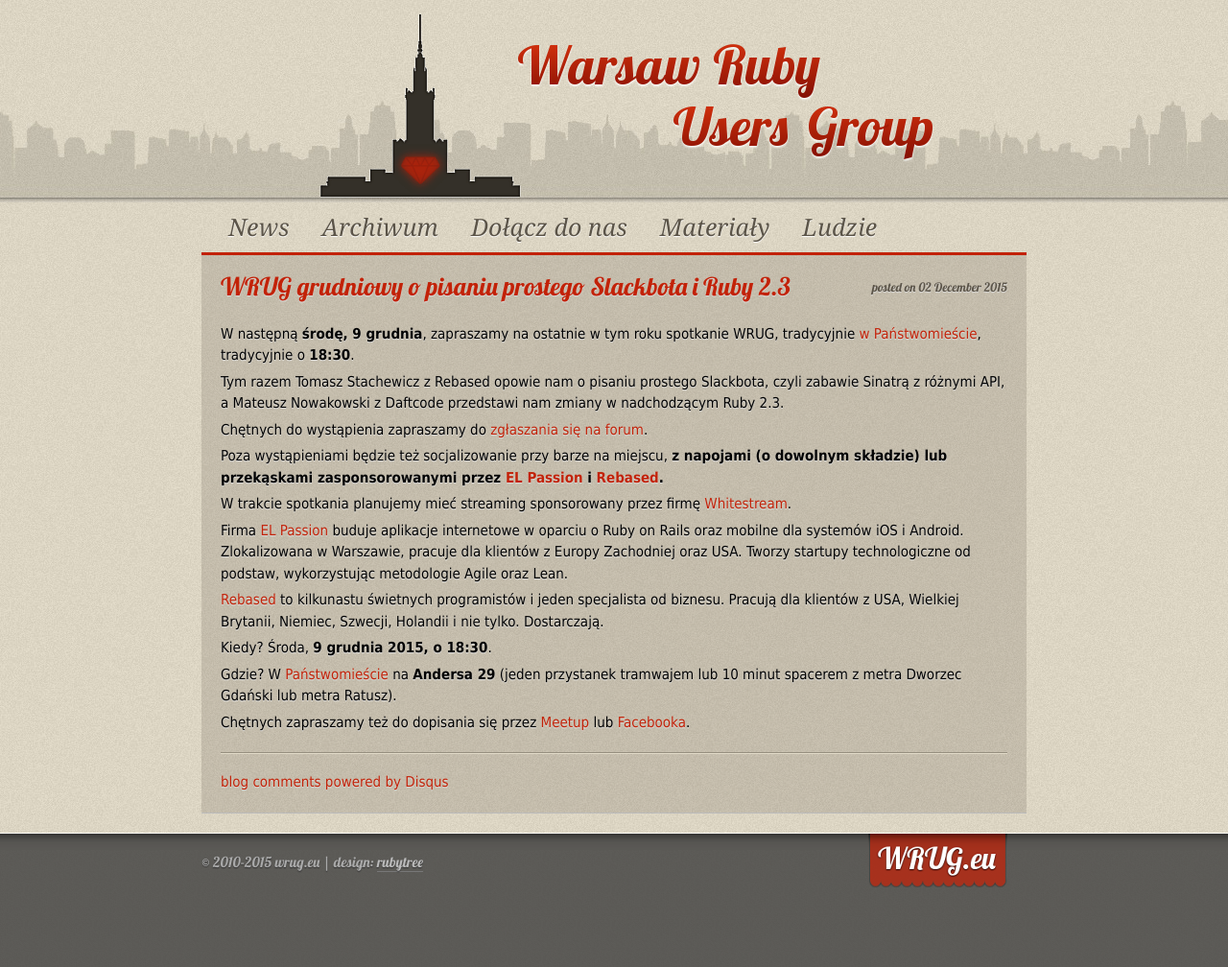
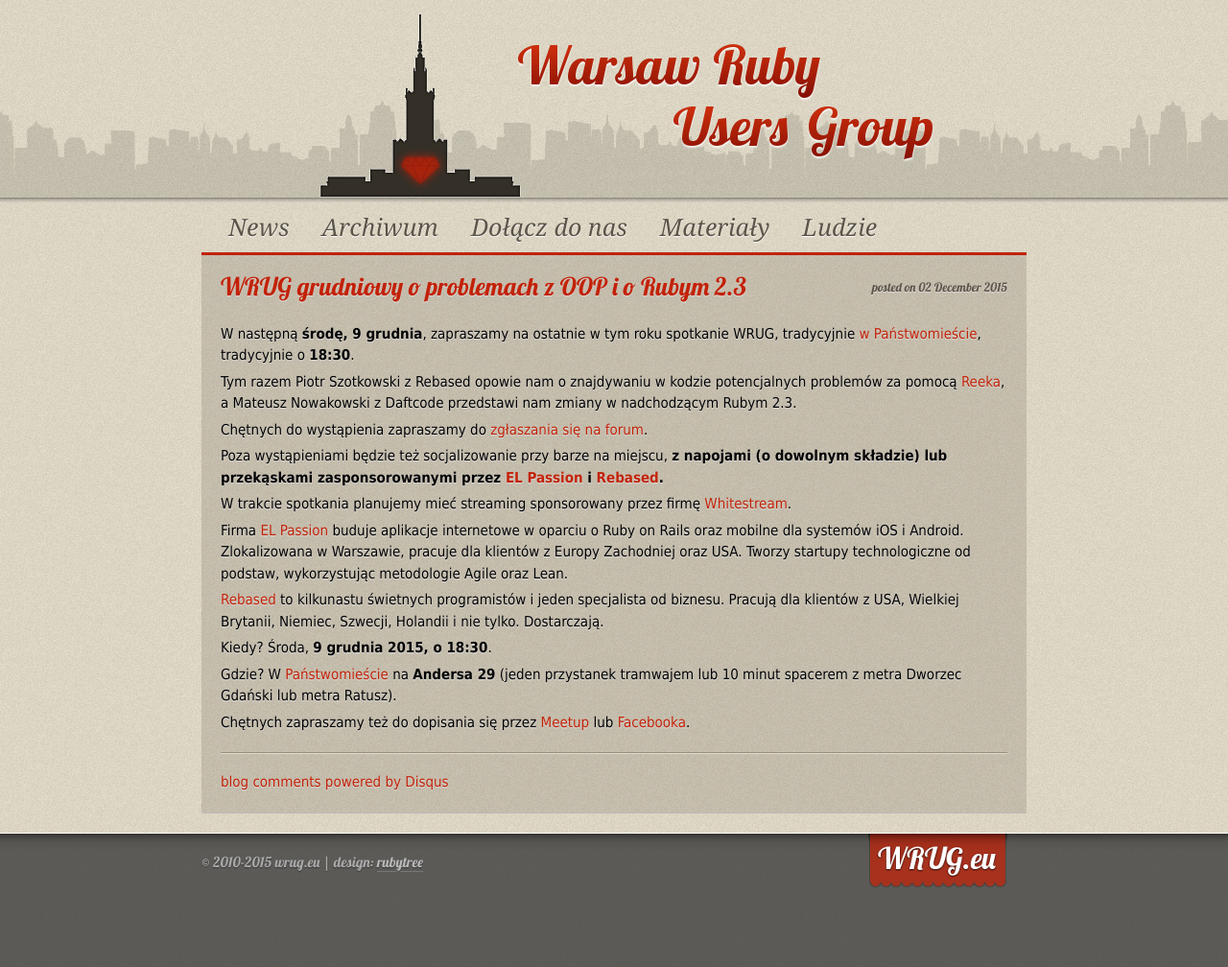
Before and after one commit to wrug/wrug.eu, a Jekyll site: the page built from _posts/2015-12-02-spotkanie-grudniowe.md, in a window 1280 px wide. Shown: the whole page at 96% size. Built offline with Jekyll 4.4.1, drawn with Linux system fonts in a browser that asks for light colours; comment, search, counter and statistics services are not loaded.

Commit message:
December 2015: speaker update

```diff
--- a/_posts/2015-12-02-spotkanie-grudniowe.md
+++ b/_posts/2015-12-02-spotkanie-grudniowe.md
@@ -1,15 +1,16 @@
 ---
 layout: post
-title: WRUG grudniowy o pisaniu prostego Slackbota i Ruby 2.3
+title: WRUG grudniowy o problemach z OOP i o Rubym 2.3
 ---
 
 W następną **środę, 9 grudnia**, zapraszamy
 na ostatnie w tym roku spotkanie WRUG, tradycyjnie
 [w Państwomieście](http://panstwomiasto.pl), tradycyjnie o **18:30**.
 
-Tym razem Tomasz Stachewicz z Rebased opowie nam o pisaniu prostego Slackbota,
-czyli zabawie Sinatrą z różnymi API, a Mateusz Nowakowski z Daftcode przedstawi nam
-zmiany w nadchodzącym Ruby 2.3.
+Tym razem Piotr Szotkowski z Rebased opowie nam
+o znajdywaniu w kodzie potencjalnych problemów za pomocą
+[Reeka](https://github.com/troessner/reek), a Mateusz Nowakowski
+z Daftcode przedstawi nam zmiany w nadchodzącym Rubym 2.3.
 
 Chętnych do wystąpienia zapraszamy do [zgłaszania się na
 forum](http://forum.rubyonrails.pl/t/wrug-grudniowy-9-12-2015-sroda/11046).
```
